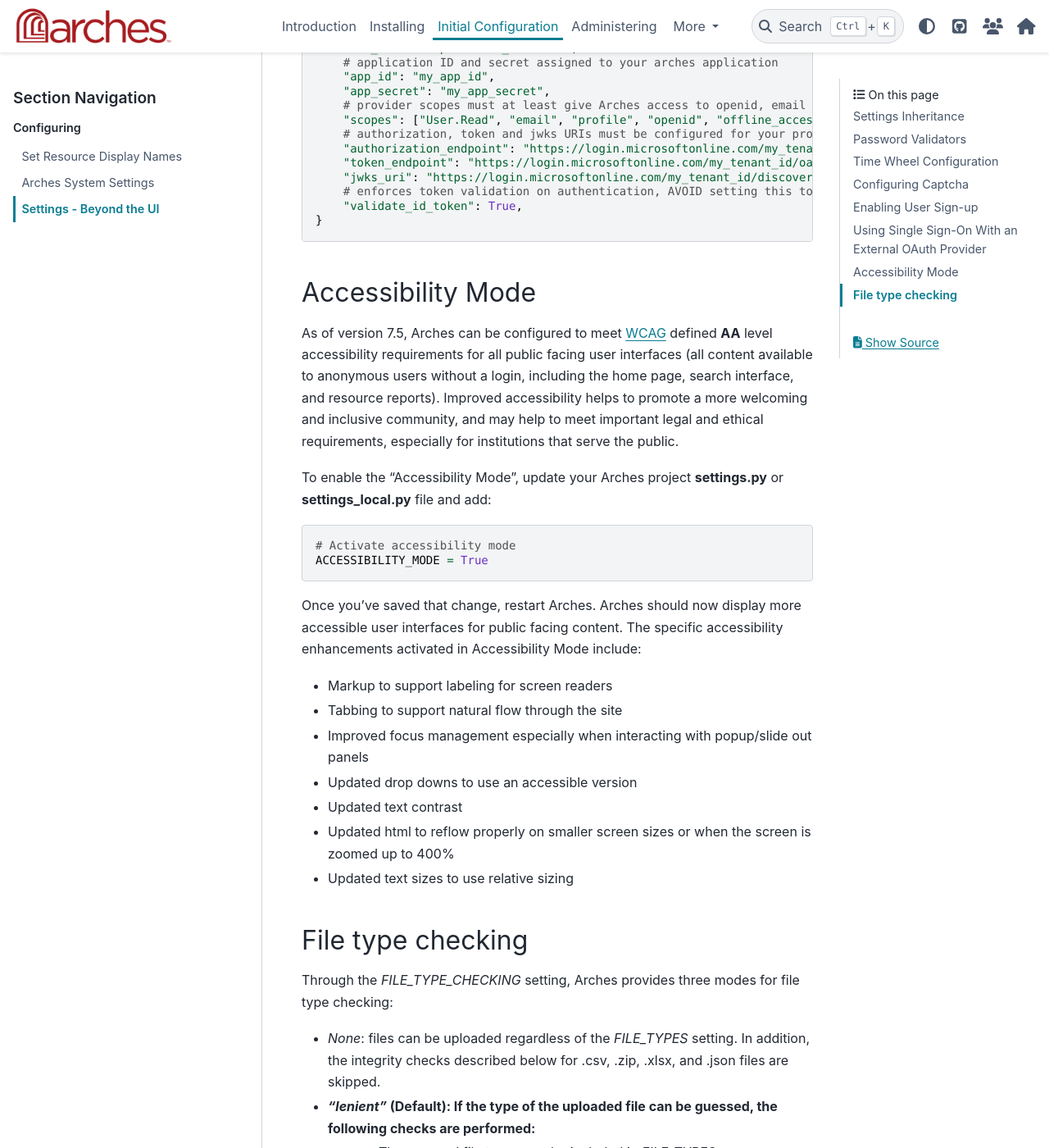
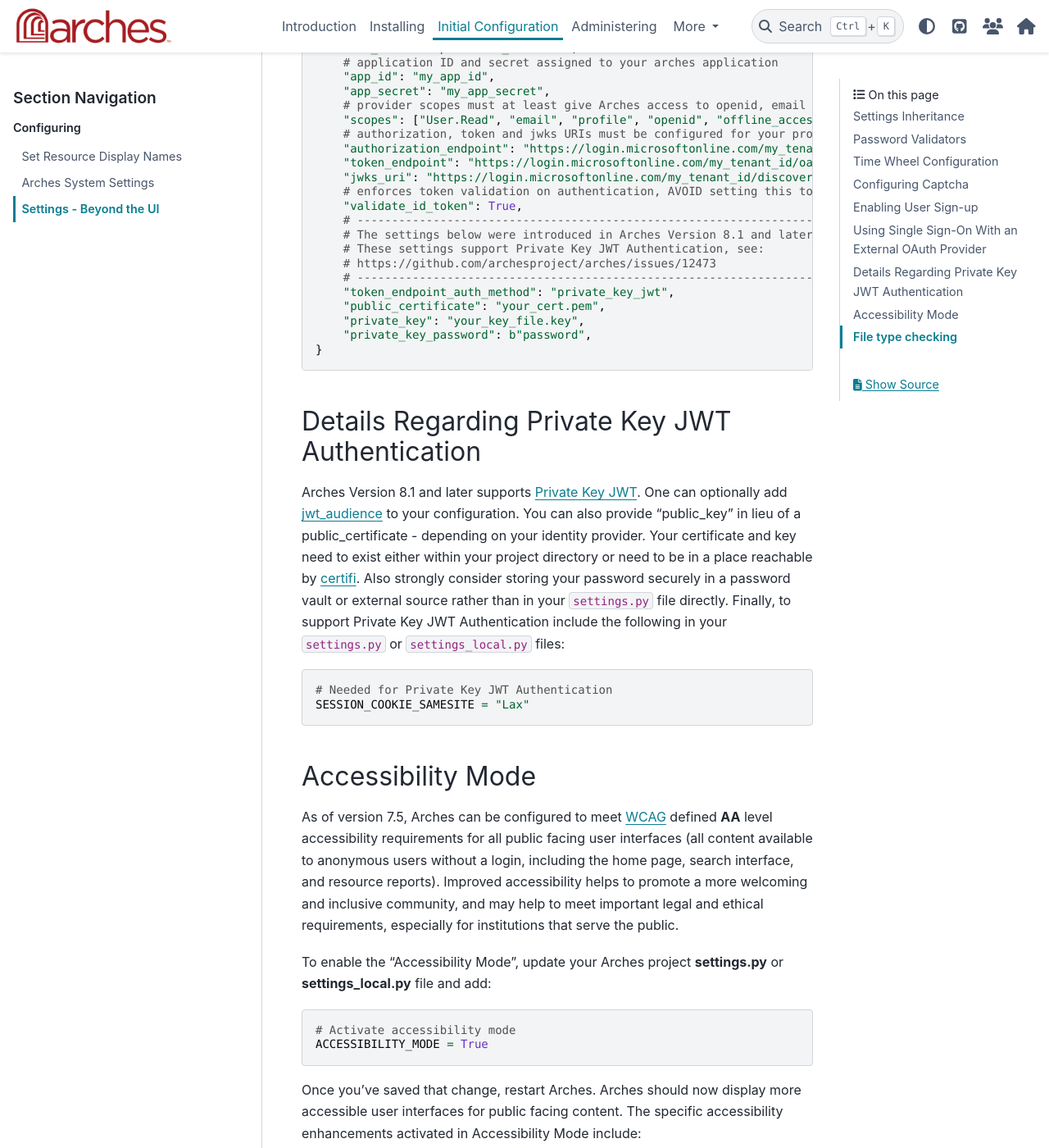
Before and after one commit to archesproject/arches-docs, a Sphinx documentation site: the page built from docs/configuring/settings-beyond-the-ui.rst, in a window 1280 px wide and 1400 px high, scrolled down 6268 px. Shown: the whole window at 82% size. Built offline with Sphinx 7.4.7 and the PyData theme 0.15.4, drawn with Linux system fonts in a browser that asks for light colours.

Commit message:
Update for Private Key JWT Authentication

```diff
--- a/docs/configuring/settings-beyond-the-ui.rst
+++ b/docs/configuring/settings-beyond-the-ui.rst
@@ -208,7 +208,28 @@
         "jwks_uri": "https://login.microsoftonline.com/my_tenant_id/discovery/v2.0/keys"
         # enforces token validation on authentication, AVOID setting this to False
         "validate_id_token": True,
+        # ------------------------------------------------------------------
+        # The settings below were introduced in Arches Version 8.1 and later
+        # These settings support Private Key JWT Authentication, see:
+        # https://github.com/archesproject/arches/issues/12473
+        # ------------------------------------------------------------------
+        "token_endpoint_auth_method": "private_key_jwt",
+        "public_certificate": "your_cert.pem",
+        "private_key": "your_key_file.key",
+        "private_key_password": b"password",
     }
+
+
+Details Regarding Private Key JWT Authentication
+------------------------------------------------
+Arches Version 8.1 and later supports `Private Key JWT <https://oauth.net/private-key-jwt/>`_. One can optionally add `jwt_audience <https://datatracker.ietf.org/doc/html/rfc7519#section-4.1.3>`_ to your configuration. You can also provide "public_key" in lieu of a public_certificate - depending on your identity provider. Your certificate and key need to exist either within your project directory or need to be in a place reachable by `certifi <https://github.com/certifi/python-certifi>`_. Also strongly consider storing your password securely in a password vault or external source rather than in your ``settings.py`` file directly. Finally, to support Private Key JWT Authentication include the following in your ``settings.py`` or ``settings_local.py`` files:
+
+
+.. code-block:: python
+
+    # Needed for Private Key JWT Authentication
+    SESSION_COOKIE_SAMESITE = "Lax"
+
 
 
 Accessibility Mode
```
